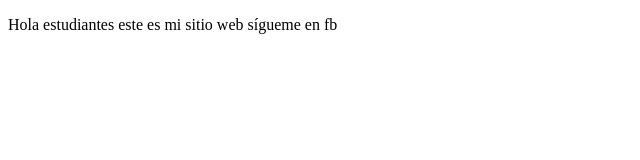
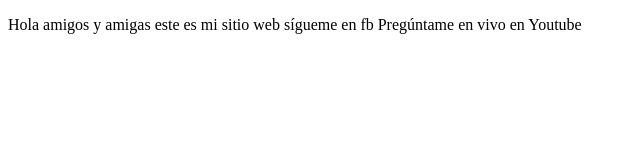
Before and after one commit to Jefferxx/proyectoDemoCursoPrework, a plain HTML site: page index.html in a window 1280 px wide. Shown: the whole page, without its empty margins (0-640 px from the left). Drawn offline with Linux system fonts and the light colour scheme.

Commit message:
cambios agregamos sitio de Youtube

```diff
--- a/index.html
+++ b/index.html
@@ -8,6 +8,7 @@
 </head>
 <body>
     <p></p>
-    Hola estudiantes este es mi sitio web sígueme en fb
+    Hola amigos y amigas este es mi sitio web sígueme en fb
+    Pregúntame en vivo en Youtube
 </body>
 </html>
```
